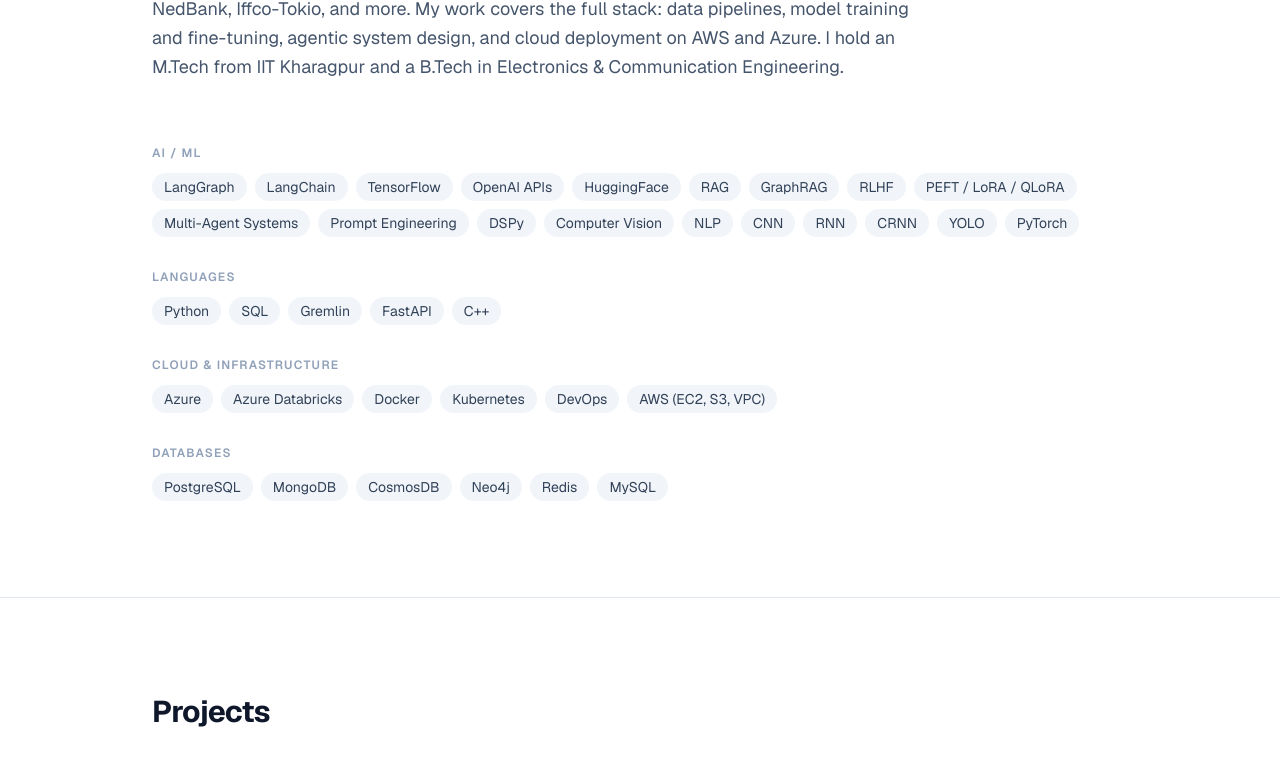
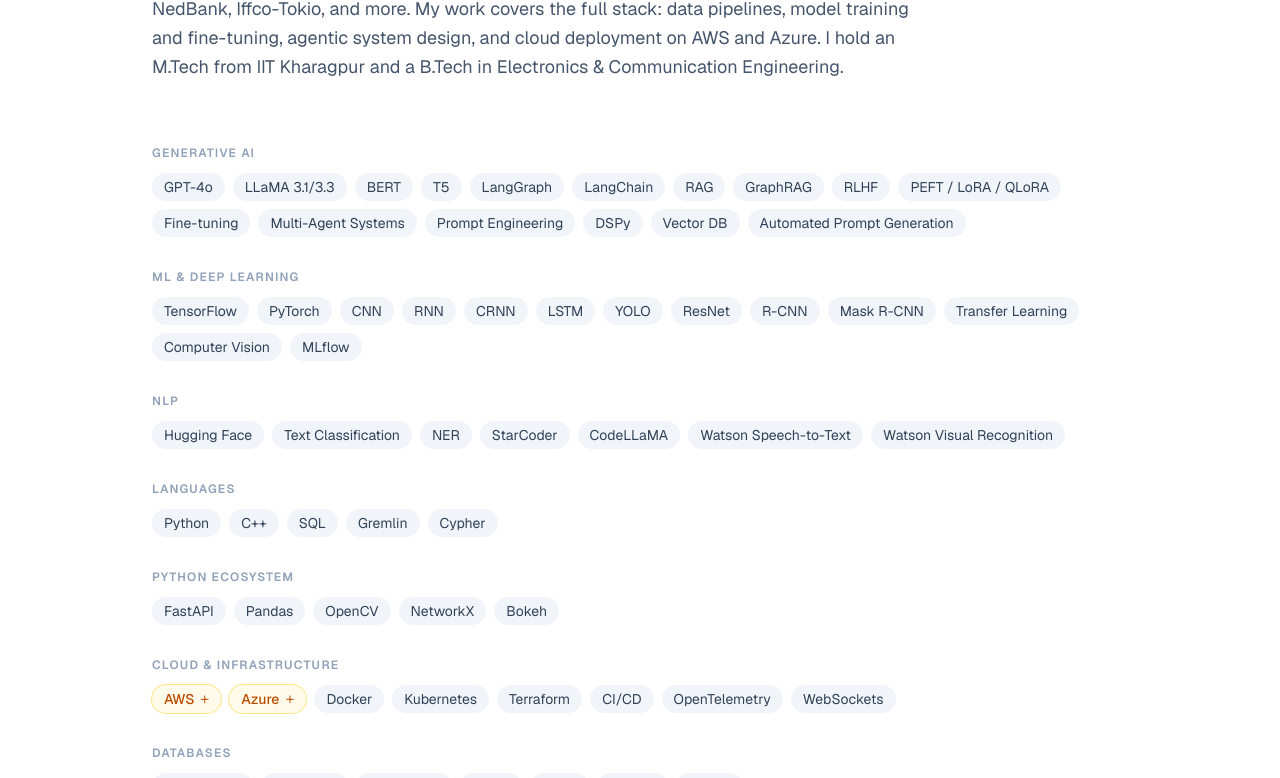
Before and after one commit to darshil-digital-portfolio/portfolio_website, a Next.js app: page / in a window 1280 px wide. Shown: the part 1030-1808 px from the top of the page. Built offline with nearby package versions, Linux system fonts and the light colour scheme.

Commit message:
feat: enhance About section with expandable skills and update skill categories

```diff
--- a/src/app/resume/page.tsx
+++ b/src/app/resume/page.tsx
@@ -36,17 +36,19 @@
     "LangChain",
     "LangGraph",
     "RAG",
-    "Graph-RAG",
+    "GraphRAG",
     "Prompt Engineering",
     "Fine-tuning",
     "RLHF",
+    "PEFT / LoRA / QLoRA",
     "DSPy",
     "Vector DB",
-    "Multi-Agent",
+    "Multi-Agent Systems",
     "Automated Prompt Generation",
   ],
   "ML & Deep Learning": [
     "TensorFlow",
+    "PyTorch",
     "CNN",
     "ResNet",
     "YOLO",
@@ -56,6 +58,7 @@
     "RNN",
     "LSTM",
     "Transfer Learning",
+    "MLflow",
   ],
   NLP: [
     "Text Classification",
@@ -66,8 +69,9 @@
     "Watson Speech-to-Text",
     "Watson Visual Recognition",
   ],
-  Python: ["FastAPI", "Pandas", "OpenCV", "NetworkX", "Bokeh", "OOP"],
-  Databases: ["SQL", "MongoDB", "Neo4j", "Azure Cosmos DB", "Redis", "SQLite", "Gremlin"],
+  Languages: ["Python", "C++", "SQL", "Gremlin", "Cypher"],
+  "Python Ecosystem": ["FastAPI", "Pandas", "OpenCV", "NetworkX", "Bokeh"],
+  Databases: ["PostgreSQL", "MongoDB", "CosmosDB", "Neo4j", "Redis", "MySQL", "SQLite"],
   "Cloud & DevOps": [
     "Azure ML",
     "Azure Databricks",
@@ -76,8 +80,10 @@
     "Azure AI Search",
     "Azure Form Recognizer",
     "Azure Functions",
+    "AWS (EC2 · S3 · EKS · Fargate · SageMaker · Bedrock)",
     "Docker",
     "Kubernetes",
+    "Terraform",
     "Azure DevOps",
     "CI/CD",
     "OpenTelemetry",
--- a/src/components/About.tsx
+++ b/src/components/About.tsx
@@ -1,45 +1,176 @@
-const skillCategories = [
+"use client";
+
+import { useEffect, useRef, useState } from "react";
+
+type ExpandableSkill = {
+  name: string;
+  description: string;
+  subSkills: string[];
+};
+
+type SkillItem = string | ExpandableSkill;
+
+const isExpandable = (s: SkillItem): s is ExpandableSkill => typeof s === "object";
+
+const skillCategories: { label: string; skills: SkillItem[] }[] = [
   {
-    label: "AI / ML",
+    label: "Generative AI",
     skills: [
+      "GPT-4o",
+      "LLaMA 3.1/3.3",
+      "BERT",
+      "T5",
       "LangGraph",
       "LangChain",
-      "TensorFlow",
-      "OpenAI APIs",
-      "HuggingFace",
       "RAG",
       "GraphRAG",
       "RLHF",
       "PEFT / LoRA / QLoRA",
+      "Fine-tuning",
       "Multi-Agent Systems",
       "Prompt Engineering",
       "DSPy",
-      "Computer Vision",
-      "NLP",
+      "Vector DB",
+      "Automated Prompt Generation",
+    ],
+  },
+  {
+    label: "ML & Deep Learning",
+    skills: [
+      "TensorFlow",
+      "PyTorch",
       "CNN",
       "RNN",
       "CRNN",
+      "LSTM",
       "YOLO",
-      "PyTorch",
+      "ResNet",
+      "R-CNN",
+      "Mask R-CNN",
+      "Transfer Learning",
+      "Computer Vision",
+      "MLflow",
+    ],
+  },
+  {
+    label: "NLP",
+    skills: [
+      "Hugging Face",
+      "Text Classification",
+      "NER",
+      "StarCoder",
+      "CodeLLaMA",
+      "Watson Speech-to-Text",
+      "Watson Visual Recognition",
     ],
   },
   {
     label: "Languages",
-    skills: ["Python", "SQL", "Gremlin", "FastAPI", "C++"],
+    skills: ["Python", "C++", "SQL", "Gremlin", "Cypher"],
+  },
+  {
+    label: "Python Ecosystem",
+    skills: ["FastAPI", "Pandas", "OpenCV", "NetworkX", "Bokeh"],
   },
   {
     label: "Cloud & Infrastructure",
-    skills: ["Azure", "Azure Databricks", "Docker", "Kubernetes", "DevOps", "AWS (EC2, S3, VPC)"],
+    skills: [
+      {
+        name: "AWS",
+        description:
+          "Hands-on experience with core AWS services for data engineering, ML workloads, and application infrastructure.",
+        subSkills: [
+          "EC2",
+          "S3",
+          "RDS",
+          "VPC",
+          "DynamoDB",
+          "SageMaker",
+          "Bedrock",
+          "Lambda",
+          "EKS",
+          "Fargate",
+          "IAM",
+        ],
+      },
+      {
+        name: "Azure",
+        description:
+          "Deep production experience across the Azure ecosystem — from ML pipelines and vector search to DevOps and real-time compute.",
+        subSkills: [
+          "Azure ML",
+          "Azure Databricks",
+          "Azure AI Studio",
+          "Azure AI Search",
+          "CosmosDB",
+          "Azure Functions",
+          "Azure Form Recognizer",
+          "AKS",
+          "Azure DevOps",
+        ],
+      },
+      "Docker",
+      "Kubernetes",
+      "Terraform",
+      "CI/CD",
+      "OpenTelemetry",
+      "WebSockets",
+    ],
   },
   {
     label: "Databases",
-    skills: ["PostgreSQL", "MongoDB", "CosmosDB", "Neo4j", "Redis", "MySQL"],
+    skills: ["PostgreSQL", "MongoDB", "CosmosDB", "Neo4j", "Redis", "MySQL", "SQLite"],
   },
 ];
 
+function ExpandIcon({ open }: { open: boolean }) {
+  return (
+    <span
+      aria-hidden="true"
+      className={`text-base font-light leading-none transition-transform duration-500 inline-block ${open ? "rotate-45" : ""}`}
+    >
+      +
+    </span>
+  );
+}
+
 export default function About() {
+  const [expanded, setExpanded] = useState<string | null>(null);
+  const sectionRef = useRef<HTMLElement>(null);
+  const awsRowRef = useRef<HTMLDivElement>(null);
+
+  // Auto-play hint when section scrolls into view
+  useEffect(() => {
+    const el = awsRowRef.current;
+    if (!el) return;
+
+    let t1: ReturnType<typeof setTimeout>;
+    let t2: ReturnType<typeof setTimeout>;
+
+    const observer = new IntersectionObserver(
+      ([entry]) => {
+        if (entry.isIntersecting) {
+          t1 = setTimeout(() => setExpanded("AWS"), 600);
+          t2 = setTimeout(() => setExpanded(null), 2800);
+          observer.disconnect();
+        }
+      },
+      { threshold: 0.2 },
+    );
+
+    observer.observe(el);
+    return () => {
+      observer.disconnect();
+      clearTimeout(t1);
+      clearTimeout(t2);
+    };
+  }, []);
+
+  const toggle = (name: string) =>
+    setExpanded((prev) => (prev === name ? null : name));
+
   return (
-    <section id="about" className="py-24 border-t border-slate-200 dark:border-slate-800">
+    <section ref={sectionRef} id="about" className="py-24 border-t border-slate-200 dark:border-slate-800">
       <div className="max-w-5xl mx-auto px-6">
         <h2 className="text-3xl font-bold tracking-tight text-slate-900 dark:text-slate-100 mb-8">
           About
@@ -52,24 +183,77 @@
           Azure. I hold an M.Tech from IIT Kharagpur and a B.Tech in Electronics &amp; Communication
           Engineering.
         </p>
+
         <div className="space-y-8">
-          {skillCategories.map((cat) => (
-            <div key={cat.label}>
+          {skillCategories.map((cat) => {
+            const expandableInCat = cat.skills.filter(isExpandable);
+
+            return (
+              <div key={cat.label} ref={cat.label === "Cloud & Infrastructure" ? awsRowRef : undefined}>
                 <h3 className="text-xs font-semibold tracking-widest uppercase text-slate-400 dark:text-slate-500 mb-3">
                   {cat.label}
                 </h3>
+
                 <div className="flex flex-wrap gap-2">
-                {cat.skills.map((skill) => (
+                  {cat.skills.map((skill) => {
+                    if (isExpandable(skill)) {
+                      const isOpen = expanded === skill.name;
+                      return (
+                        <button
+                          key={skill.name}
+                          onClick={() => toggle(skill.name)}
+                          className={`px-3 py-1 text-sm rounded-full flex items-center gap-1.5 transition-all duration-300 cursor-pointer font-medium ${
+                            isOpen
+                              ? "bg-amber-500 text-white ring-1 ring-amber-400"
+                              : "bg-amber-50 dark:bg-amber-900/20 text-amber-700 dark:text-amber-400 ring-1 ring-amber-200 dark:ring-amber-800/60 hover:bg-amber-100 dark:hover:bg-amber-900/40"
+                          }`}
+                        >
+                          {skill.name}
+                          <ExpandIcon open={isOpen} />
+                        </button>
+                      );
+                    }
+                    return (
                       <span
                         key={skill}
                         className="px-3 py-1 text-sm rounded-full bg-slate-100 dark:bg-slate-800 text-slate-700 dark:text-slate-300"
                       >
                         {skill}
                       </span>
+                    );
+                  })}
+                </div>
+
+                {/* Always rendered so exit animation plays */}
+                {expandableInCat.map((skill) => (
+                  <div
+                    key={skill.name}
+                    className={`overflow-hidden transition-all duration-500 ease-in-out ${
+                      expanded === skill.name ? "max-h-80 opacity-100" : "max-h-0 opacity-0"
+                    }`}
+                  >
+                    <div className="pt-3">
+                      <div className="p-4 rounded-xl bg-amber-50/70 dark:bg-amber-900/10 border border-amber-200 dark:border-amber-800/40 max-w-xs">
+                        <p className="text-sm text-slate-600 dark:text-slate-400 mb-3 leading-relaxed">
+                          {skill.description}
+                        </p>
+                        <div className="grid grid-cols-3 gap-1.5">
+                          {skill.subSkills.map((s) => (
+                            <span
+                              key={s}
+                              className="px-2 py-1 text-xs rounded-md bg-amber-100 dark:bg-amber-900/40 text-amber-800 dark:text-amber-300 text-center"
+                            >
+                              {s}
+                            </span>
                           ))}
                         </div>
                       </div>
+                    </div>
+                  </div>
                 ))}
+              </div>
+            );
+          })}
         </div>
       </div>
     </section>
```
Also changed, not shown: 1 other file (tests, documents, lock files or other folders). Lines whose indentation alone changed are shown as unchanged.
